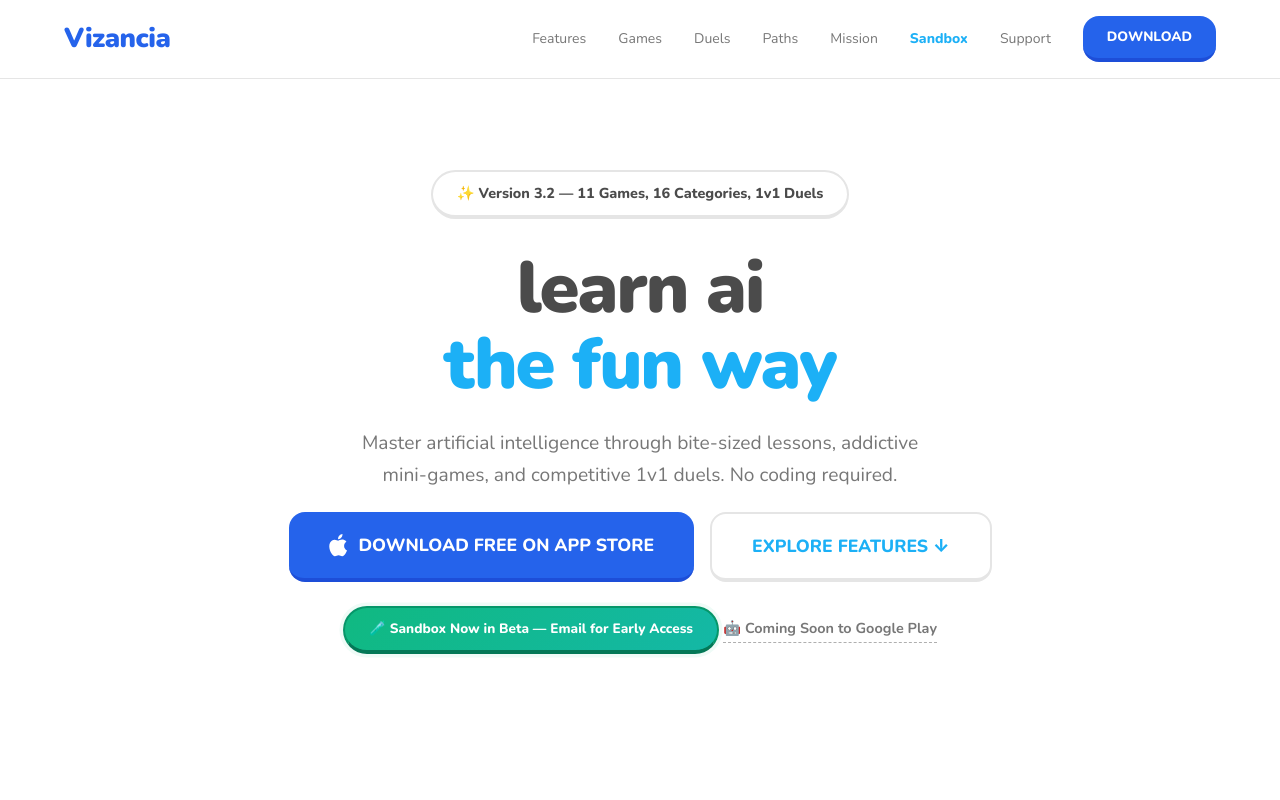
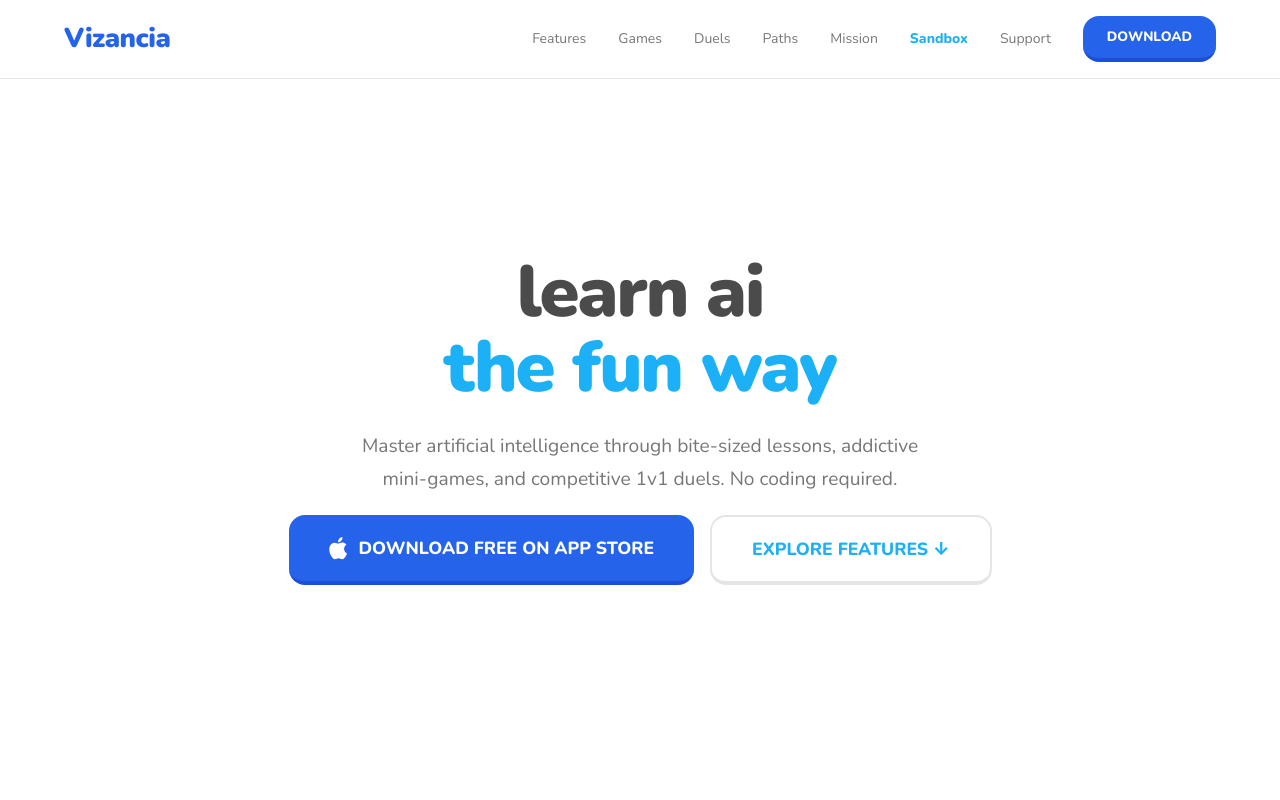
Before and after one commit to Odin686/-vizancia-site, a plain HTML site: page index.html in a window 1280 px wide. Shown: the top 800 px of the page. Drawn offline with nearby package versions, Linux system fonts and the light colour scheme.

Commit message:
Simplify hero section by removing version badge, early access banner, and Google Play link

```diff
--- a/index.html
+++ b/index.html
@@ -37,10 +37,8 @@
     </div>
 </nav>
 
-<!-- Hero -->
 <header class="hero">
     <div class="hero-content">
-        <div class="hero-badge">✨ Version 3.2 — 11 Games, 16 Categories, 1v1 Duels</div>
         <h1>learn ai<br><span class="gradient-text">the fun way</span></h1>
         <p>Master artificial intelligence through bite-sized lessons, addictive mini-games, and competitive 1v1 duels. No coding required.</p>
         <div class="cta-group">
@@ -50,12 +48,6 @@
             </a>
             <a href="#features" class="btn-secondary">Explore Features ↓</a>
         </div>
-        <a href="mailto:info@vizancia.ca?subject=AI%20Sandbox%20Early%20Access&body=Hi%20Vizancia%20Team%2C%0A%0AI'd%20love%20to%20get%20early%20access%20to%20the%20AI%20Sandbox!%0A%0AThanks!" class="sandbox-badge-hero" style="text-decoration:none; margin-top: 24px;">
-            🧪 Sandbox Now in Beta — Email for Early Access
-        </a>
-        <a href="mailto:info@vizancia.ca?subject=Notify%20Me%20When%20Vizancia%20Launches%20on%20Google%20Play&body=Hi%20Vizancia%20Team%2C%0A%0APlease%20notify%20me%20when%20Vizancia%20launches%20on%20the%20Google%20Play%20Store!%0A%0AThanks!" class="play-soon-link">
-            🤖 Coming Soon to Google Play
-        </a>
     </div>
 </header>
 
```
